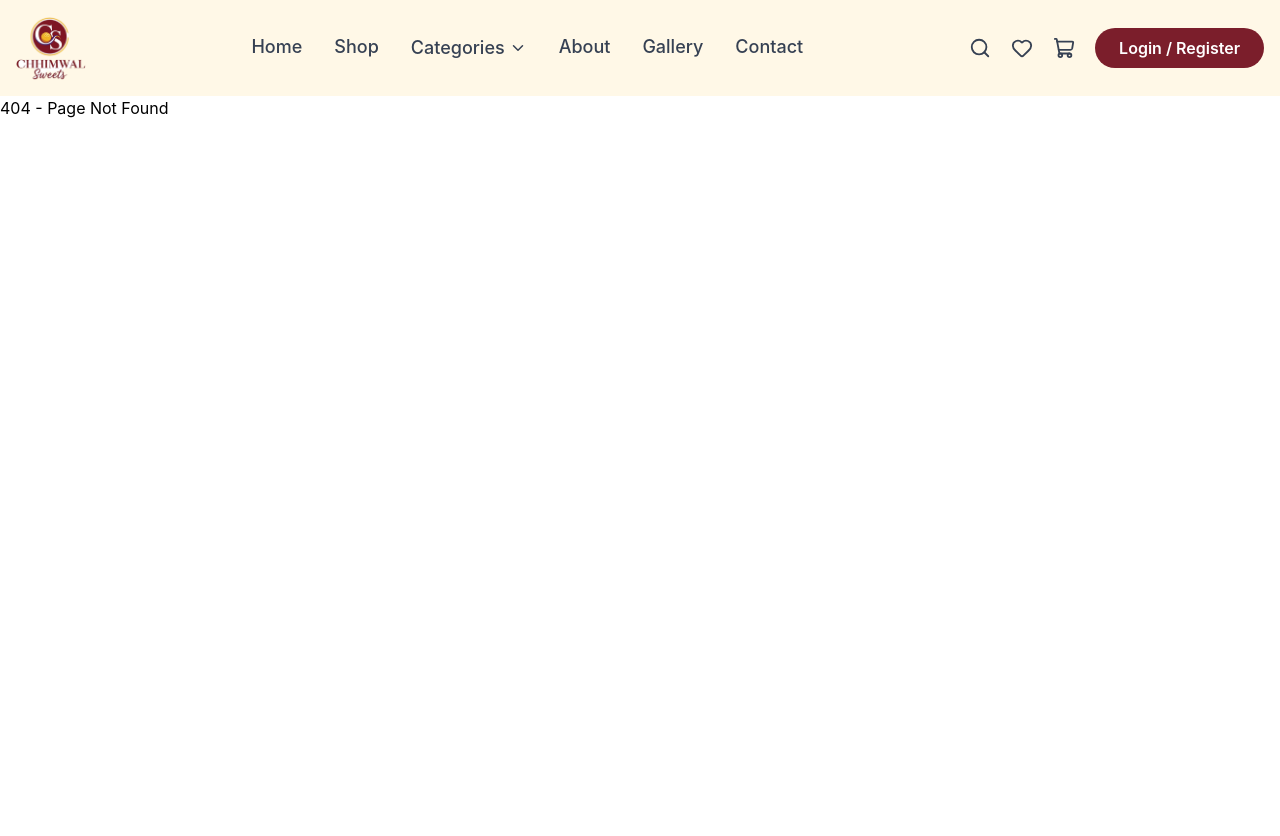
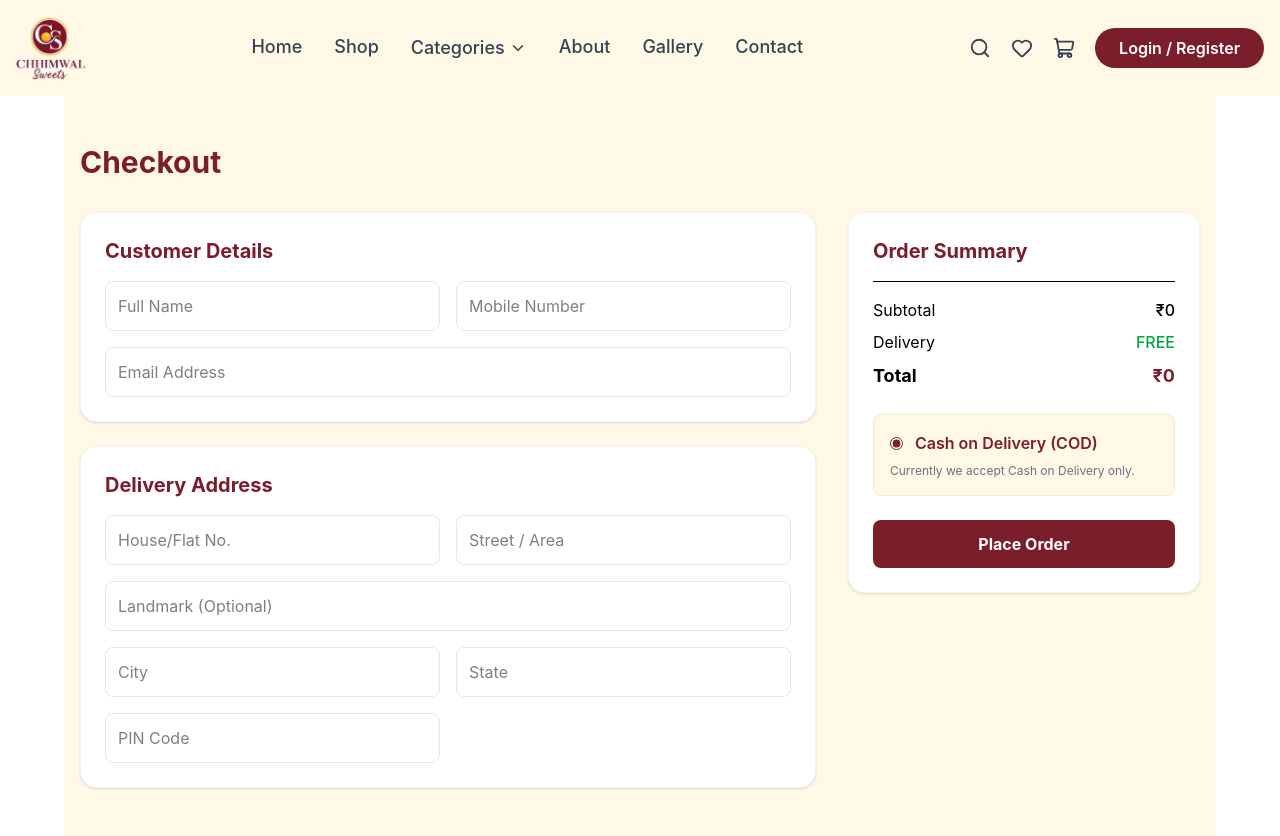
Before and after one commit to himani22122002-hue/chhimwal-sweets, a React (Vite) app in the folder client/: page /checkout in a window 1280 px wide. Before the commit the page ends 800 px from the top, so only its background shows below. Built offline with nearby package versions, Linux system fonts and the light colour scheme.

Commit message:
add checkout and order success pages

```diff
--- a/client/src/components/cart/CartSummary.jsx
+++ b/client/src/components/cart/CartSummary.jsx
@@ -1,5 +1,6 @@
 import React from 'react';
 import { useCart } from '../../context/CartContext';
+import { Link } from 'react-router-dom';
 
 const CartSummary = () => {
   const { subtotal, clearCart } = useCart();
@@ -26,9 +27,12 @@ const CartSummary = () => {
         </div>
       </div>
       <div className="mt-6 space-y-3">
-        <button className="w-full bg-[#7B1E2B] text-white py-3 rounded-lg font-semibold hover:bg-[#601722] transition">
+        <Link
+          to="/checkout"
+          className="block w-full text-center bg-[#7B1E2B] text-white py-3 rounded-lg font-semibold hover:bg-[#601722] transition"
+        >
           Proceed to Checkout
-        </button>
+        </Link>
         <button
           onClick={clearCart}
           className="w-full bg-gray-100 text-[#7B1E2B] py-2 rounded-lg font-medium hover:bg-gray-200 transition"
--- /dev/null
+++ b/client/src/pages/Checkout.jsx
@@ -0,0 +1,97 @@
+import React, { useState } from 'react';
+import { useNavigate } from 'react-router-dom';
+import { motion } from 'framer-motion';
+import { useCart } from '../context/CartContext';
+
+const Checkout = () => {
+  const { cartItems, subtotal, clearCart } = useCart();
+  const navigate = useNavigate();
+  const [formData, setFormData] = useState({
+    fullName: '',
+    mobile: '',
+    email: '',
+    houseNo: '',
+    street: '',
+    landmark: '',
+    city: '',
+    state: '',
+    pinCode: ''
+  });
+
+  const handleChange = (e) => {
+    setFormData({ ...formData, [e.target.name]: e.target.value });
+  };
+
+  const handleSubmit = (e) => {
+    e.preventDefault();
+    // In a real app, send data to backend here.
+    clearCart();
+    navigate('/order-success');
+  };
+
+  const deliveryCharge = 0;
+  const grandTotal = subtotal + deliveryCharge;
+
+  return (
+    <div className="max-w-6xl mx-auto px-4 py-12 bg-[#FFF8E7]">
+      <h1 className="text-3xl font-bold text-[#7B1E2B] mb-8">Checkout</h1>
+      <form onSubmit={handleSubmit} className="grid grid-cols-1 lg:grid-cols-3 gap-8">
+        {/* Form Fields */}
+        <div className="lg:col-span-2 space-y-6">
+          <div className="bg-white p-6 rounded-2xl shadow-sm border border-gray-100">
+            <h2 className="text-xl font-bold text-[#7B1E2B] mb-4">Customer Details</h2>
+            <div className="grid grid-cols-1 sm:grid-cols-2 gap-4">
+              <input type="text" name="fullName" placeholder="Full Name" required onChange={handleChange} className="p-3 rounded-lg border border-gray-200" />
+              <input type="tel" name="mobile" placeholder="Mobile Number" required onChange={handleChange} className="p-3 rounded-lg border border-gray-200" />
+              <input type="email" name="email" placeholder="Email Address" required onChange={handleChange} className="p-3 rounded-lg border border-gray-200 col-span-1 sm:col-span-2" />
+            </div>
+          </div>
+          <div className="bg-white p-6 rounded-2xl shadow-sm border border-gray-100">
+            <h2 className="text-xl font-bold text-[#7B1E2B] mb-4">Delivery Address</h2>
+            <div className="grid grid-cols-1 sm:grid-cols-2 gap-4">
+              <input type="text" name="houseNo" placeholder="House/Flat No." required onChange={handleChange} className="p-3 rounded-lg border border-gray-200" />
+              <input type="text" name="street" placeholder="Street / Area" required onChange={handleChange} className="p-3 rounded-lg border border-gray-200" />
+              <input type="text" name="landmark" placeholder="Landmark (Optional)" onChange={handleChange} className="p-3 rounded-lg border border-gray-200 col-span-1 sm:col-span-2" />
+              <input type="text" name="city" placeholder="City" required onChange={handleChange} className="p-3 rounded-lg border border-gray-200" />
+              <input type="text" name="state" placeholder="State" required onChange={handleChange} className="p-3 rounded-lg border border-gray-200" />
+              <input type="text" name="pinCode" placeholder="PIN Code" required onChange={handleChange} className="p-3 rounded-lg border border-gray-200" />
+            </div>
+          </div>
+        </div>
+
+        {/* Order Summary & Payment */}
+        <div className="lg:col-span-1">
+          <div className="bg-white p-6 rounded-2xl shadow-sm border border-gray-100 sticky top-24">
+            <h2 className="text-xl font-bold text-[#7B1E2B] mb-4">Order Summary</h2>
+            <div className="space-y-4 mb-6">
+              {cartItems.map((item) => (
+                <div key={`${item.id}-${item.variant.weight}`} className="flex justify-between text-sm">
+                  <span>{item.name} ({item.variant.weight}) x {item.quantity}</span>
+                  <span className="font-medium text-[#7B1E2B]">₹{item.variant.price * item.quantity}</span>
+                </div>
+              ))}
+              <div className="border-t pt-4 space-y-2">
+                <div className="flex justify-between"><span>Subtotal</span><span className="font-medium">₹{subtotal}</span></div>
+                <div className="flex justify-between"><span>Delivery</span><span className="font-medium text-green-600">FREE</span></div>
+                <div className="flex justify-between font-bold text-lg"><span>Total</span><span className="text-[#7B1E2B]">₹{grandTotal}</span></div>
+              </div>
+            </div>
+
+            <div className="bg-[#FFF8E7] p-4 rounded-lg mb-6 border border-[#D4AF37]/20">
+              <label className="flex items-center gap-3 font-semibold text-[#7B1E2B]">
+                <input type="radio" checked readOnly className="accent-[#7B1E2B]" /> Cash on Delivery (COD)
+              </label>
+              <p className="text-xs text-gray-500 mt-2">Currently we accept Cash on Delivery only.</p>
+            </div>
+
+            <button type="submit" className="w-full bg-[#7B1E2B] text-white py-3 rounded-lg font-bold hover:bg-[#5a1620] transition">
+              Place Order
+            </button>
+          </div>
+        </div>
+      </form>
+    </div>
+  );
+};
+
+export default Checkout;
--- /dev/null
+++ b/client/src/pages/OrderSuccess.jsx
@@ -0,0 +1,47 @@
+import React from 'react';
+import { motion } from 'framer-motion';
+import { CheckCircle, ShoppingBag, Home } from 'lucide-react';
+import { Link } from 'react-router-dom';
+
+const OrderSuccess = () => {
+  return (
+    <div className="min-h-[60vh] flex flex-col items-center justify-center p-4 bg-[#FFF8E7]">
+      <motion.div
+        initial={{ opacity: 0, scale: 0.8 }}
+        animate={{ opacity: 1, scale: 1 }}
+        transition={{ duration: 0.5 }}
+        className="text-center bg-white p-8 rounded-3xl shadow-xl border border-gray-100"
+      >
+        <div className="flex justify-center mb-6">
+          <CheckCircle size={80} className="text-[#D4AF37]" />
+        </div>
+        <h1 className="text-3xl font-bold text-[#7B1E2B] mb-2">Order Placed Successfully!</h1>
+        <p className="text-gray-600 mb-6">
+          Thank you for shopping with Chhimwal Sweets. <br />
+          Your order has been confirmed and is being processed.
+        </p>
+
+        <div className="bg-[#FFF8E7] p-4 rounded-xl mb-8 border border-[#7B1E2B]/10">
+          <p className="font-semibold text-[#7B1E2B]">Payment Method: Cash on Delivery (COD)</p>
+        </div>
+
+        <div className="flex flex-col sm:flex-row gap-4 justify-center">
+          <Link
+            to="/products"
+            className="flex items-center gap-2 bg-[#7B1E2B] text-white px-6 py-3 rounded-lg font-semibold hover:bg-[#5a1620] transition"
+          >
+            <ShoppingBag size={18} /> Continue Shopping
+          </Link>
+          <Link
+            to="/"
+            className="flex items-center gap-2 bg-[#D4AF37] text-white px-6 py-3 rounded-lg font-semibold hover:bg-[#b8952b] transition"
+          >
+            <Home size={18} /> Go to Home
+          </Link>
+        </div>
+      </motion.div>
+    </div>
+  );
+};
+
+export default OrderSuccess;
--- a/client/src/routes/AppRoutes.jsx
+++ b/client/src/routes/AppRoutes.jsx
@@ -4,6 +4,8 @@ import Home from '../pages/Home';
 import Products from '../pages/Products';
 import ProductDetails from '../pages/ProductDetails';
 import Cart from '../pages/Cart';
+import Checkout from '../pages/Checkout';
+import OrderSuccess from '../pages/OrderSuccess';
 import About from '../pages/About';
 import Contact from '../pages/Contact';
 import NotFound from '../pages/NotFound';
@@ -16,6 +18,8 @@ export default function AppRoutes() {
         <Route path="products" element={<Products />} />
         <Route path="products/:id" element={<ProductDetails />} />
         <Route path="cart" element={<Cart />} />
+        <Route path="checkout" element={<Checkout />} />
+        <Route path="order-success" element={<OrderSuccess />} />
         <Route path="about" element={<About />} />
         <Route path="contact" element={<Contact />} />
         <Route path="*" element={<NotFound />} />
```
